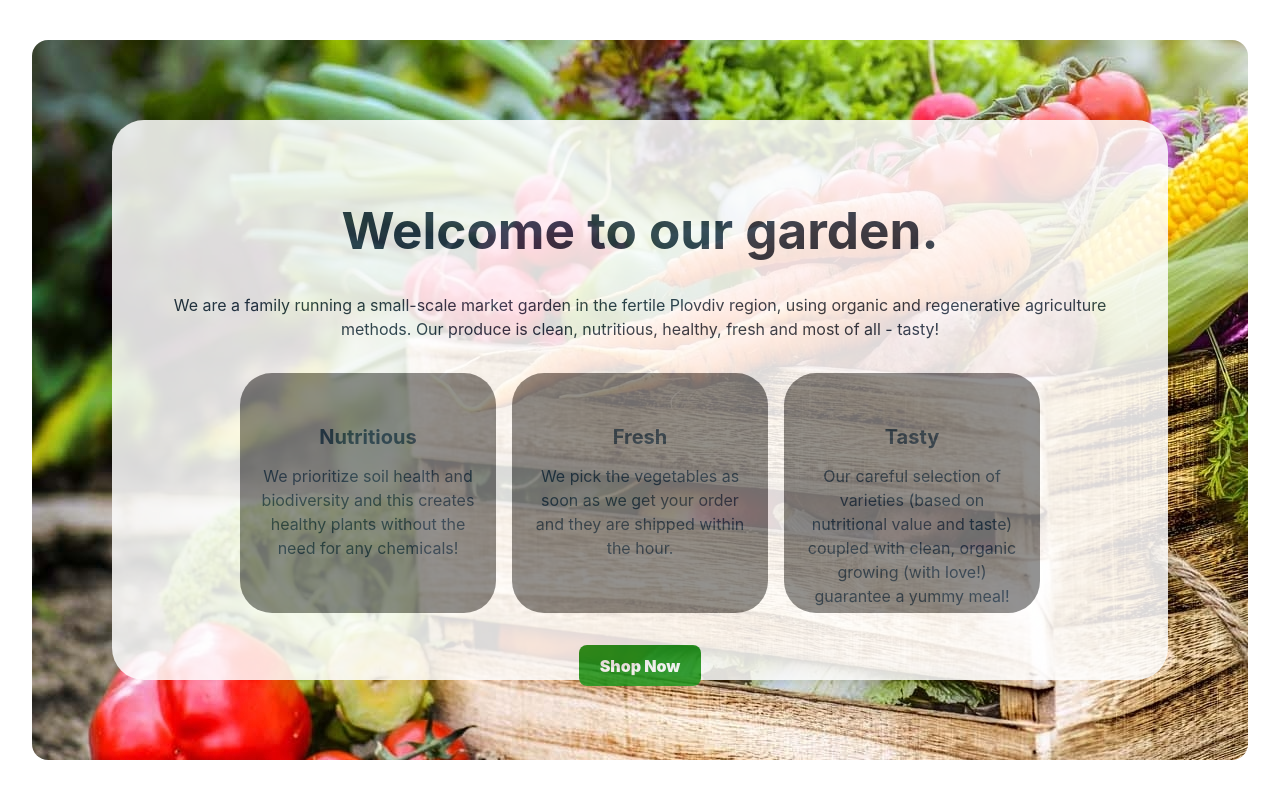
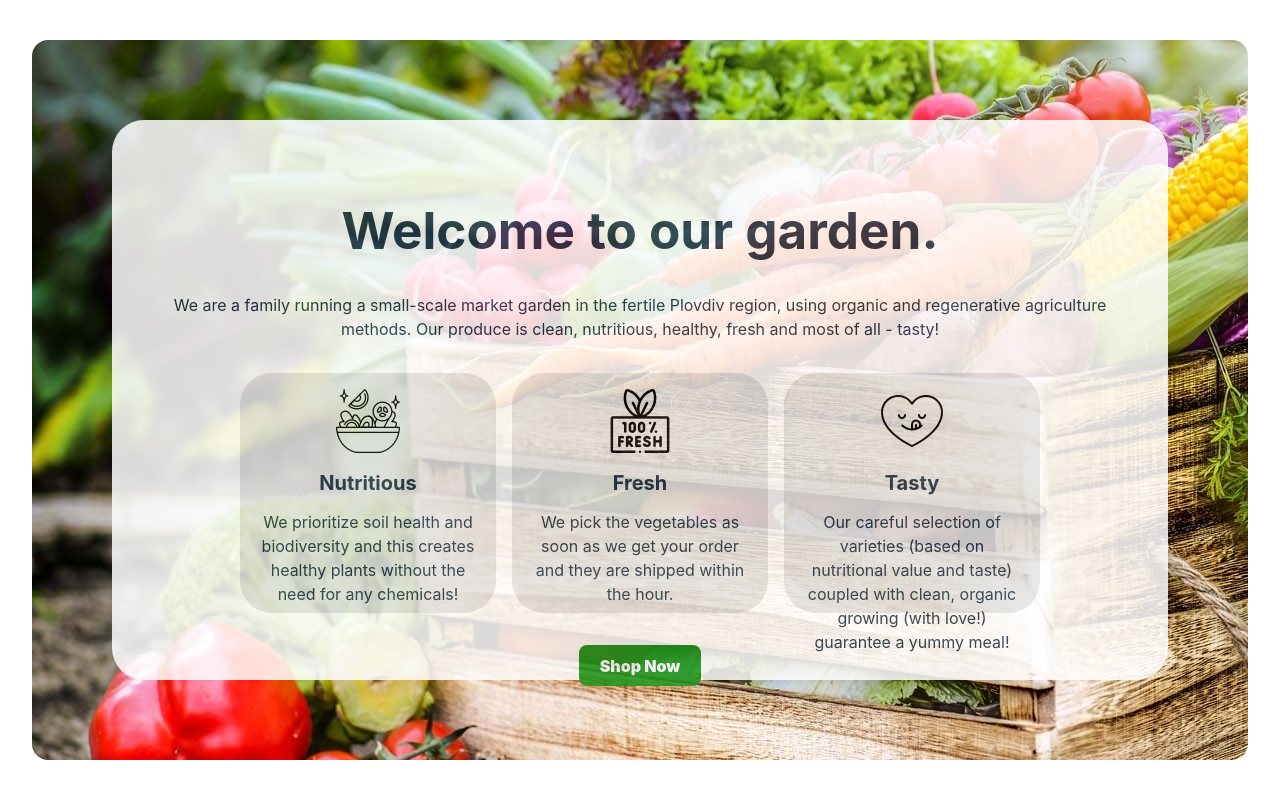
Before and after one commit to dobrqka/shopping-cart, a React (Vite) app: page / in a window 1280 px wide. Built offline with nearby package versions, Linux system fonts and the light colour scheme.

Commit message:
Add icons and styles to bullet list items

```diff
--- a/src/components/home/BulletList.jsx
+++ b/src/components/home/BulletList.jsx
@@ -11,9 +11,21 @@ export const BulletList = () => {
 
   return (
     <div className="bullet-list">
-      <BulletItem heading="Nutritious" description={para1} />
-      <BulletItem heading="Fresh" description={para2} />
-      <BulletItem heading="Tasty" description={para3} />
+      <BulletItem
+        heading="Nutritious"
+        description={para1}
+        imageUrl={"/src/assets/nutritious.png"}
+      />
+      <BulletItem
+        heading="Fresh"
+        description={para2}
+        imageUrl={"/src/assets/fresh1.png"}
+      />
+      <BulletItem
+        heading="Tasty"
+        description={para3}
+        imageUrl={"/src/assets/yummy.png"}
+      />
     </div>
   );
 };
--- a/src/styles/home/BulletItem.css
+++ b/src/styles/home/BulletItem.css
@@ -1,5 +1,5 @@
 .bullet-item {
-  background-color: grey;
+  background-color: rgb(228, 228, 228);
   border-radius: 2rem;
   padding: 1rem;
   width: 25%;
```
